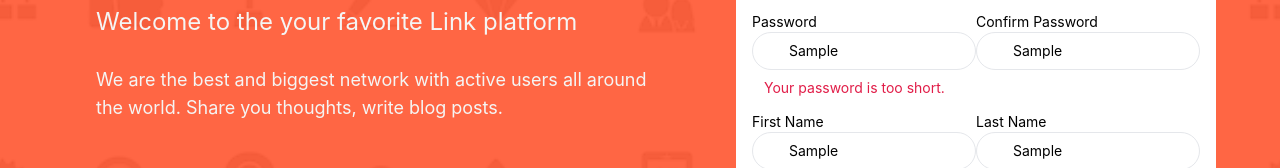
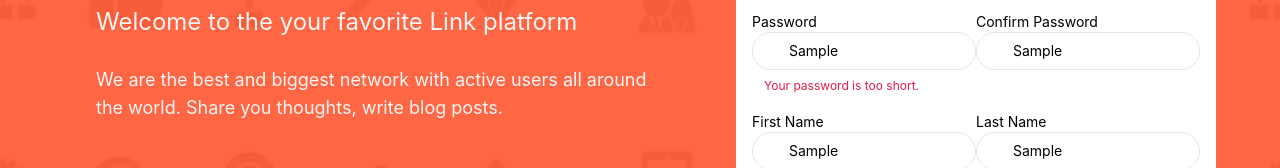
Before and after one commit to tahaebaed/link-social, a React (Create React App) app: page /registration/SignUp in a window 1280 px wide. Both pictures are taken after typing "Sample", "name@example.com", "Sample", "Sample", "Sample", "Sample" into the empty fields and a click on the button "submit". Shown: the part 256-424 px from the top of the page. Built offline with nearby package versions, Linux system fonts and the light colour scheme.

Commit message:
sprint 2 - edit text font size

```diff
--- a/src/components/FormFields/ErrorText.jsx
+++ b/src/components/FormFields/ErrorText.jsx
@@ -1,7 +1,9 @@
 import React from 'react';
 
 const ErrorText = (props) => {
-	return <div className='px-3 py-2 text-rose-600 '>{props.children}</div>;
+	return (
+		<div className='px-3 py-2 text-xs text-rose-600 '>{props.children}</div>
+	);
 };
 
 export default ErrorText;
```
